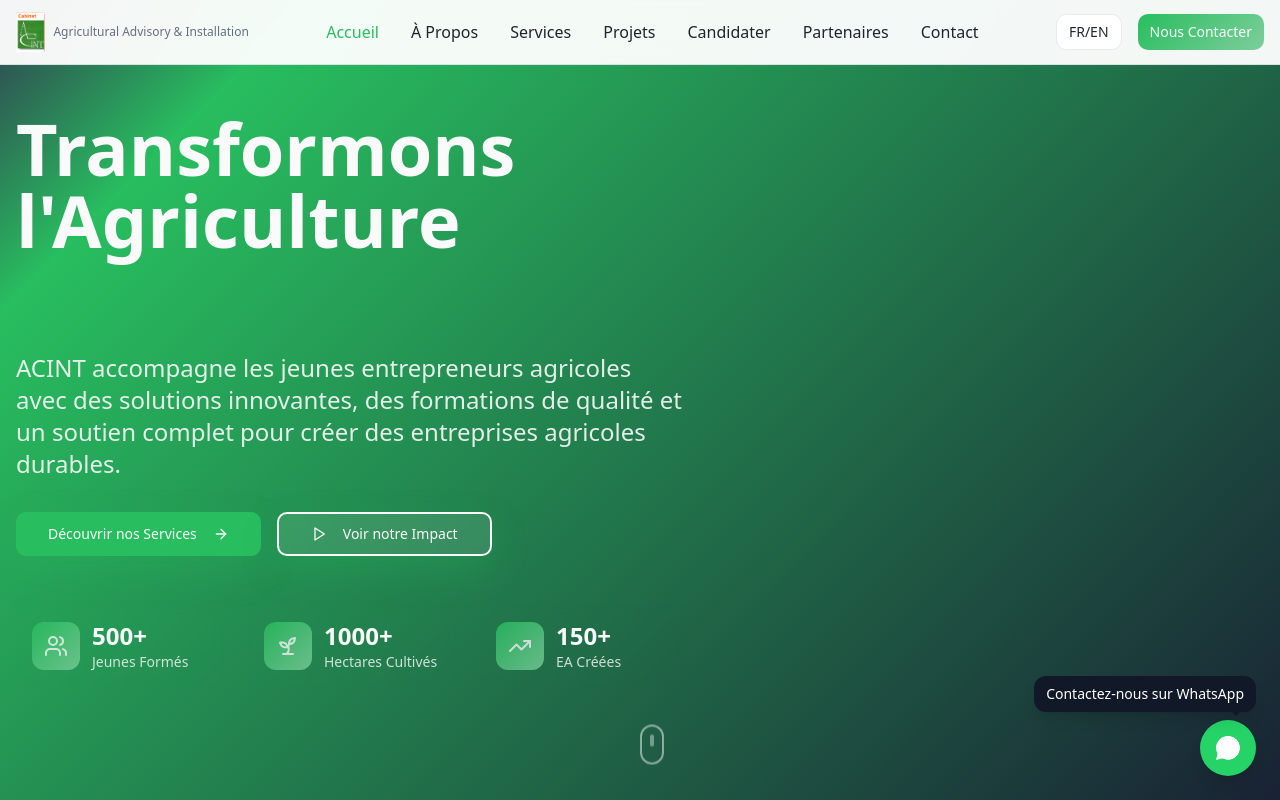
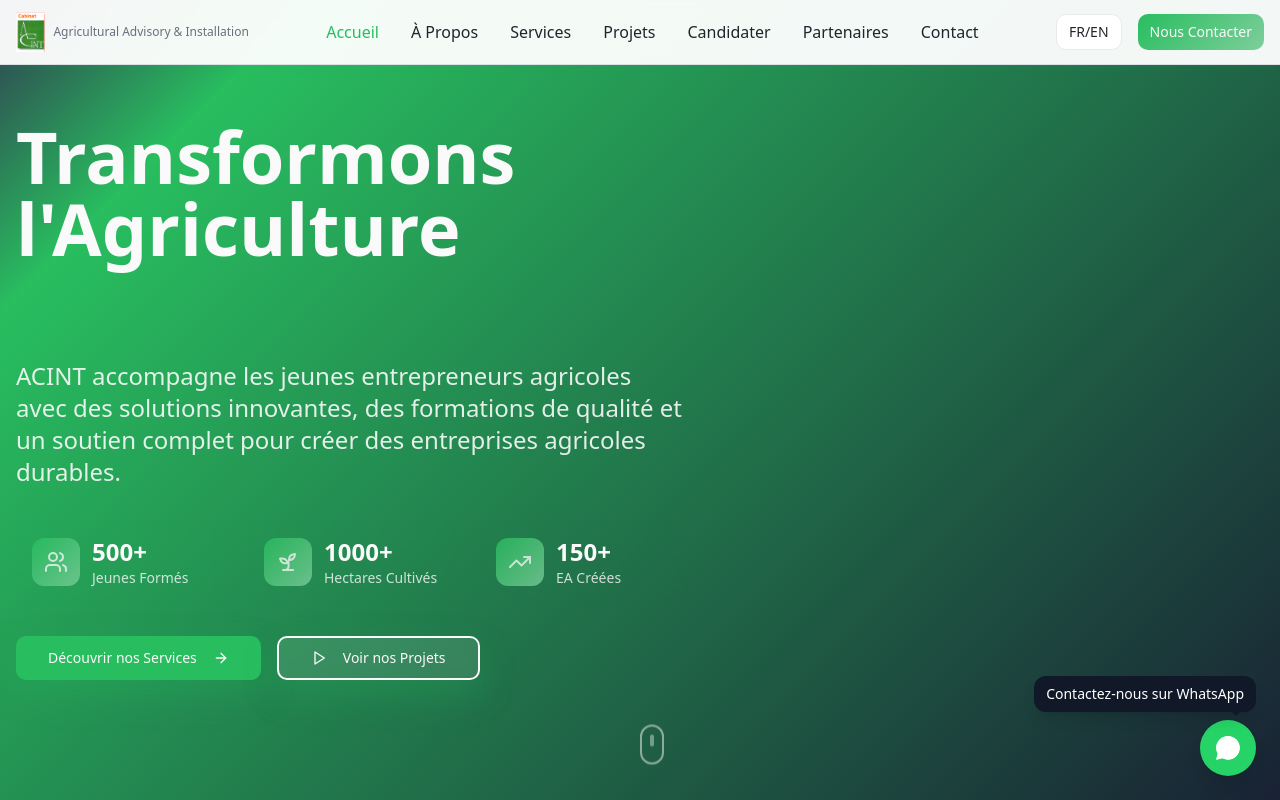
Before and after one commit to enexpharma/acint-grow-global, a React (Vite) app: page / in a window 1280 px wide. Shown: the top 800 px of the page. Built offline with nearby package versions, Linux system fonts and the light colour scheme.

Commit message:
Adjust layout for visibility
Push statistic squares below text and make 'voir nos projets' button visible on the homepage.

```diff
--- a/src/components/sections/HeroSection.tsx
+++ b/src/components/sections/HeroSection.tsx
@@ -30,27 +30,8 @@ const HeroSection = () => {
               des entreprises agricoles durables.
             </p>
 
-            <div className="flex flex-col sm:flex-row gap-4 mb-12">
-              <Button
-                size="lg"
-                className="bg-primary text-primary-foreground hover:bg-primary-dark shadow-strong"
-              >
-                Découvrir nos Services
-                <ArrowRight className="ml-2 w-5 h-5" />
-              </Button>
-
-              <Button
-                size="lg"
-                variant="outline"
-                className="border-2 border-primary-foreground text-primary-foreground hover:bg-primary-foreground hover:text-foreground backdrop-blur-sm bg-primary-foreground/10 shadow-strong"
-              >
-                <Play className="mr-2 w-5 h-5" />
-                Voir notre Impact
-              </Button>
-            </div>
-
-            {/* Statistics */}
-            <div className="grid grid-cols-1 md:grid-cols-3 gap-6 max-w-2xl">
+            {/* Statistics moved right below text */}
+            <div className="grid grid-cols-1 md:grid-cols-3 gap-6 max-w-2xl mb-8">
               <div className="flex items-center space-x-3 bg-gradient-card backdrop-blur-sm rounded-lg p-4 hover:shadow-glow transition-all duration-300 hover:scale-105">
                 <div className="w-12 h-12 bg-gradient-primary rounded-lg flex items-center justify-center animate-pulse">
                   <Users className="w-6 h-6 text-primary-foreground" />
@@ -81,6 +62,26 @@ const HeroSection = () => {
                 </div>
               </div>
             </div>
+
+            {/* Buttons after statistics for better visibility */}
+            <div className="flex flex-col sm:flex-row gap-4">
+              <Button
+                size="lg"
+                className="bg-primary text-primary-foreground hover:bg-primary-dark shadow-strong"
+              >
+                Découvrir nos Services
+                <ArrowRight className="ml-2 w-5 h-5" />
+              </Button>
+
+              <Button
+                size="lg"
+                variant="outline"
+                className="border-2 border-primary-foreground text-primary-foreground hover:bg-primary-foreground hover:text-foreground backdrop-blur-sm bg-primary-foreground/10 shadow-strong"
+              >
+                <Play className="mr-2 w-5 h-5" />
+                Voir nos Projets
+              </Button>
+            </div>
           </div>
         </div>
       </div>
```
